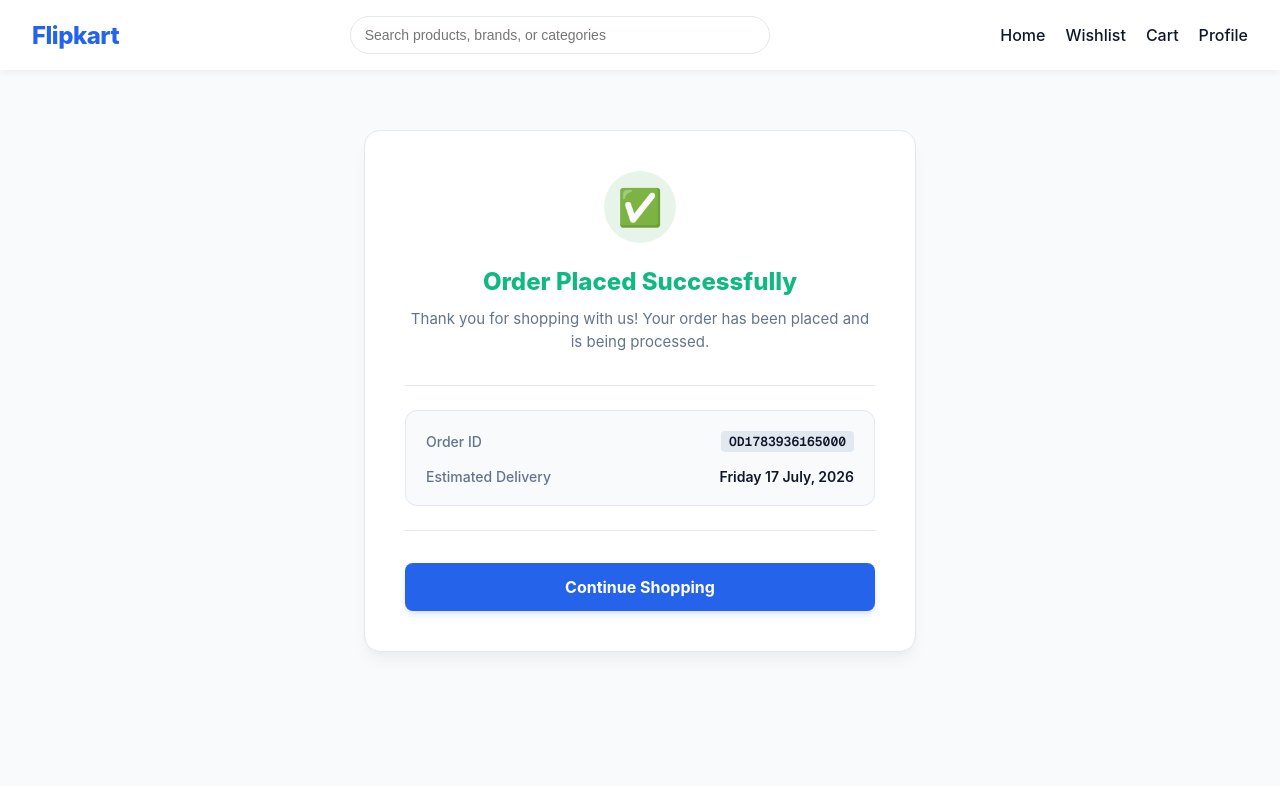
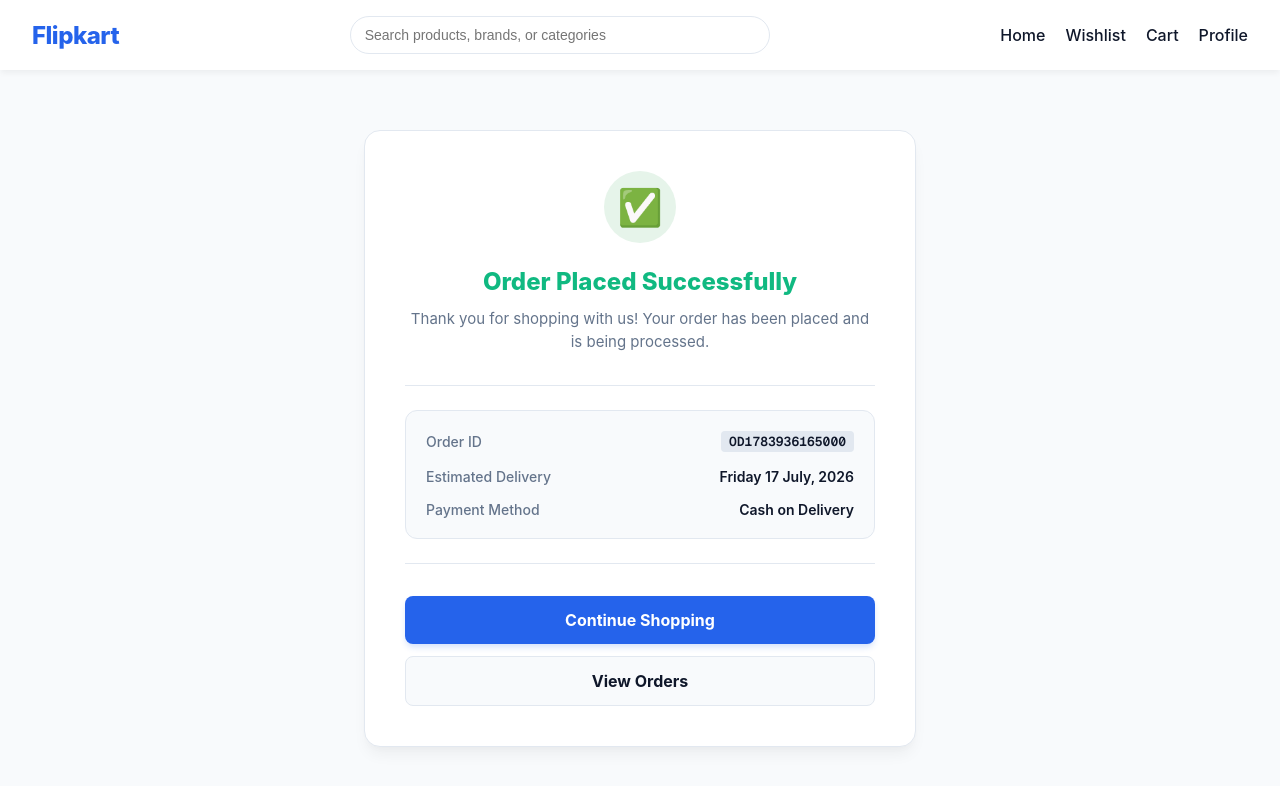
Before and after one commit to kalviumcommunity/S115-0726-Devdynasty-FullStack-NextJSandCloud-FlipkartWishlist, a Next.js app in the folder client/: page /order-success in a window 1280 px wide. Shown: the top 786 px of the page. Built offline with nearby package versions, Linux system fonts and the light colour scheme.

Commit message:
feat(order): finalize checkout flow and order experience

```diff
--- a/client/src/app/checkout/page.jsx
+++ b/client/src/app/checkout/page.jsx
@@ -111,6 +111,7 @@ export default function CheckoutPage() {
     e.preventDefault();
 
     if (items.length === 0) return;
+    if (isPlacingOrder) return;
 
     if (!validateForm()) {
       const firstError = Object.keys(errors)[0];
@@ -152,6 +153,7 @@ export default function CheckoutPage() {
           orderId,
           deliveryDate: formattedDeliveryDate,
           total: grandTotal,
+          paymentMethod,
         })
       );
 
--- a/client/src/app/order-success/page.jsx
+++ b/client/src/app/order-success/page.jsx
@@ -8,6 +8,7 @@ export default function OrderSuccessPage() {
     orderId: "",
     deliveryDate: "",
     total: 0,
+    paymentMethod: "",
   });
 
   useEffect(() => {
@@ -34,6 +35,7 @@ export default function OrderSuccessPage() {
           orderId: fallbackId,
           deliveryDate: formattedFallbackDate,
           total: 0,
+          paymentMethod: "cod",
         });
       }
     }
@@ -69,6 +71,14 @@ export default function OrderSuccessPage() {
                 <span className="detail-value price">₹{orderInfo.total.toLocaleString("en-IN")}</span>
               </div>
             )}
+            {orderInfo.paymentMethod && (
+              <div className="detail-row">
+                <span className="detail-label">Payment Method</span>
+                <span className="detail-value">
+                  {orderInfo.paymentMethod === "cod" ? "Cash on Delivery" : "Online Payment"}
+                </span>
+              </div>
+            )}
           </div>
 
           <hr className="divider" />
@@ -76,6 +86,9 @@ export default function OrderSuccessPage() {
           <div className="success-actions">
             <a href="/" className="continue-btn">
               Continue Shopping
+            </a>
+            <a href="/orders" className="view-orders-btn">
+              View Orders
             </a>
           </div>
         </div>
@@ -162,6 +175,9 @@ export default function OrderSuccessPage() {
         }
         .success-actions {
           margin-top: 32px;
+          display: flex;
+          flex-direction: column;
+          gap: 12px;
         }
         .continue-btn {
           display: inline-block;
@@ -184,6 +200,23 @@ export default function OrderSuccessPage() {
         .continue-btn:active {
           transform: translateY(1px);
         }
+        .view-orders-btn {
+          display: inline-block;
+          width: 100%;
+          background: #f8fafc;
+          color: var(--foreground);
+          padding: 14px 28px;
+          border-radius: 8px;
+          font-size: 16px;
+          font-weight: 700;
+          text-decoration: none;
+          border: 1px solid #e2e8f0;
+          transition: all 0.2s ease;
+        }
+        .view-orders-btn:hover {
+          background: #f1f5f9;
+          transform: translateY(-1px);
+        }
       `}</style>
     </div>
   );
```
